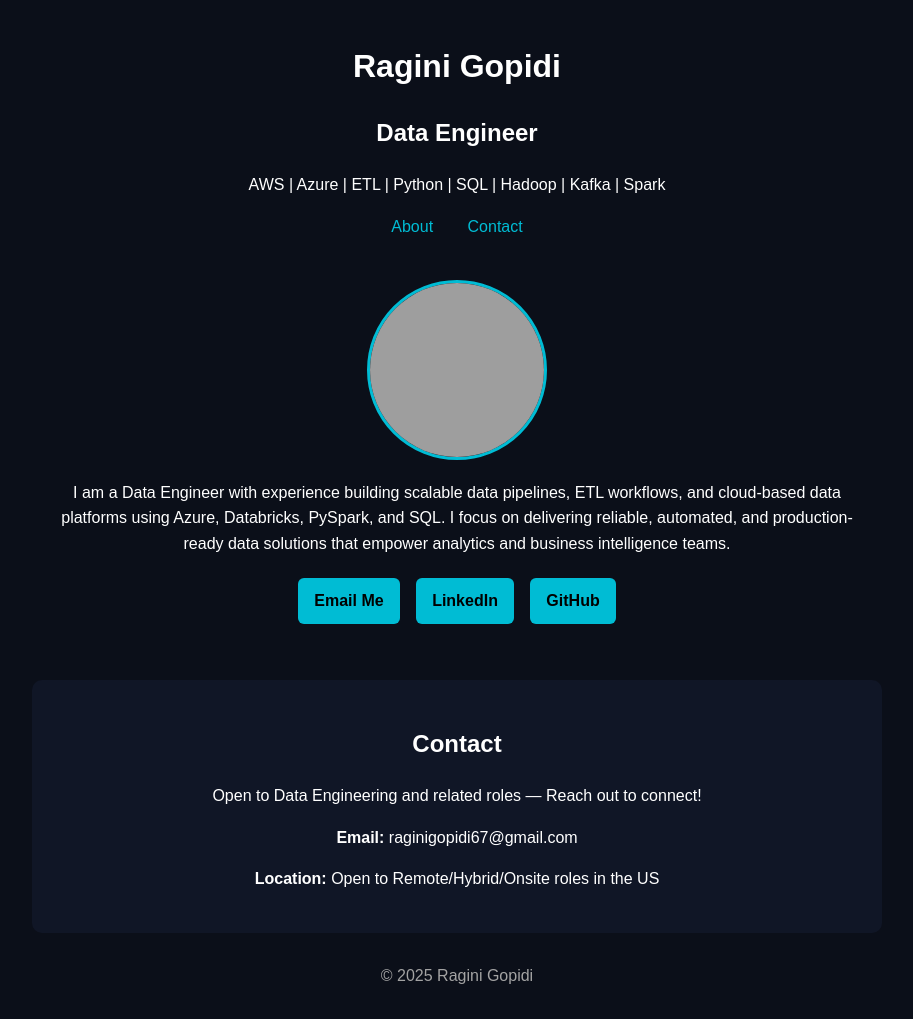
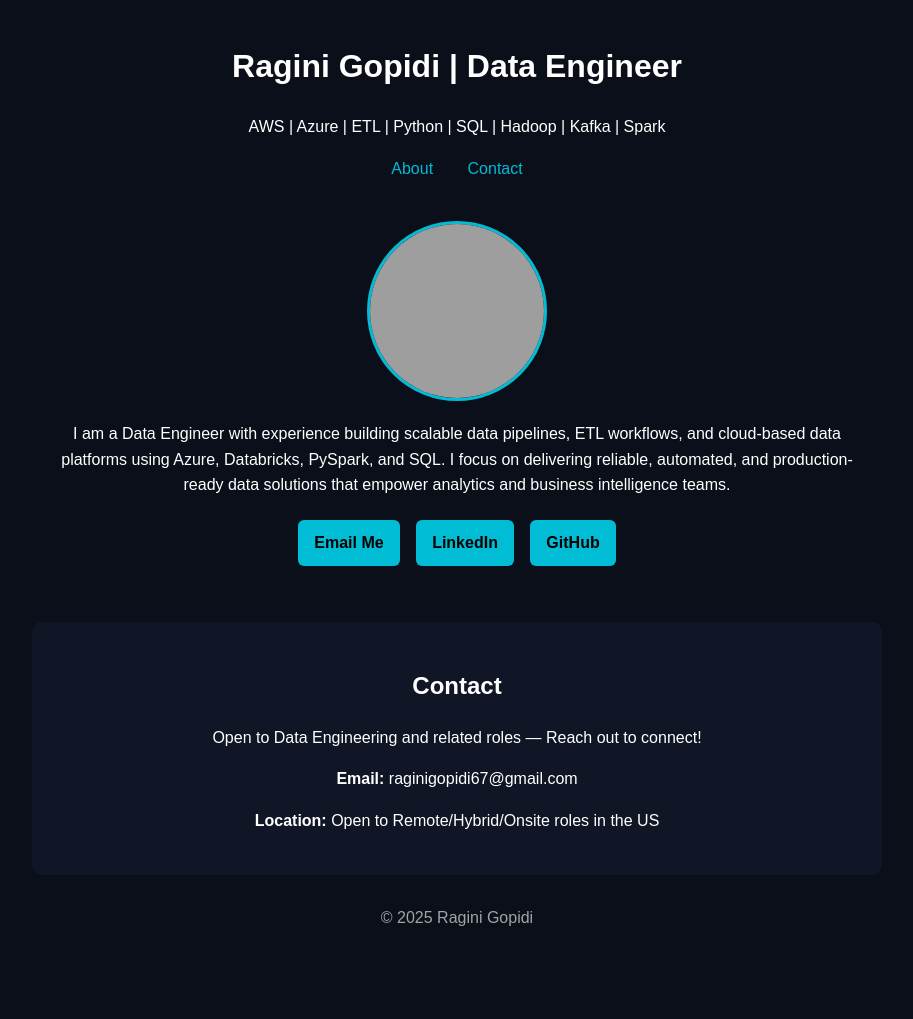
Before and after one commit to ragini-gopidi/ragini-gopidi.github.io, a plain HTML site: page index.html in a window 1280 px wide. Shown: the whole page, without its empty margins (183-1096 px from the left). After the commit the page ends 960 px from the top, so only its background shows below. Drawn offline with Linux system fonts and the light colour scheme; grey boxes are pictures that could not be loaded.

Commit message:
Update index.html

```diff
--- a/index.html
+++ b/index.html
@@ -44,8 +44,7 @@
 <body>
 
   <header>
-    <h1>Ragini Gopidi</h1>
-    <h2>Data Engineer </h2>
+    <h1>Ragini Gopidi | Data Engineer</h1>
     <p>AWS | Azure | ETL | Python | SQL | Hadoop | Kafka | Spark</p>
     <nav>
       <a href="about.html">About</a>
```
